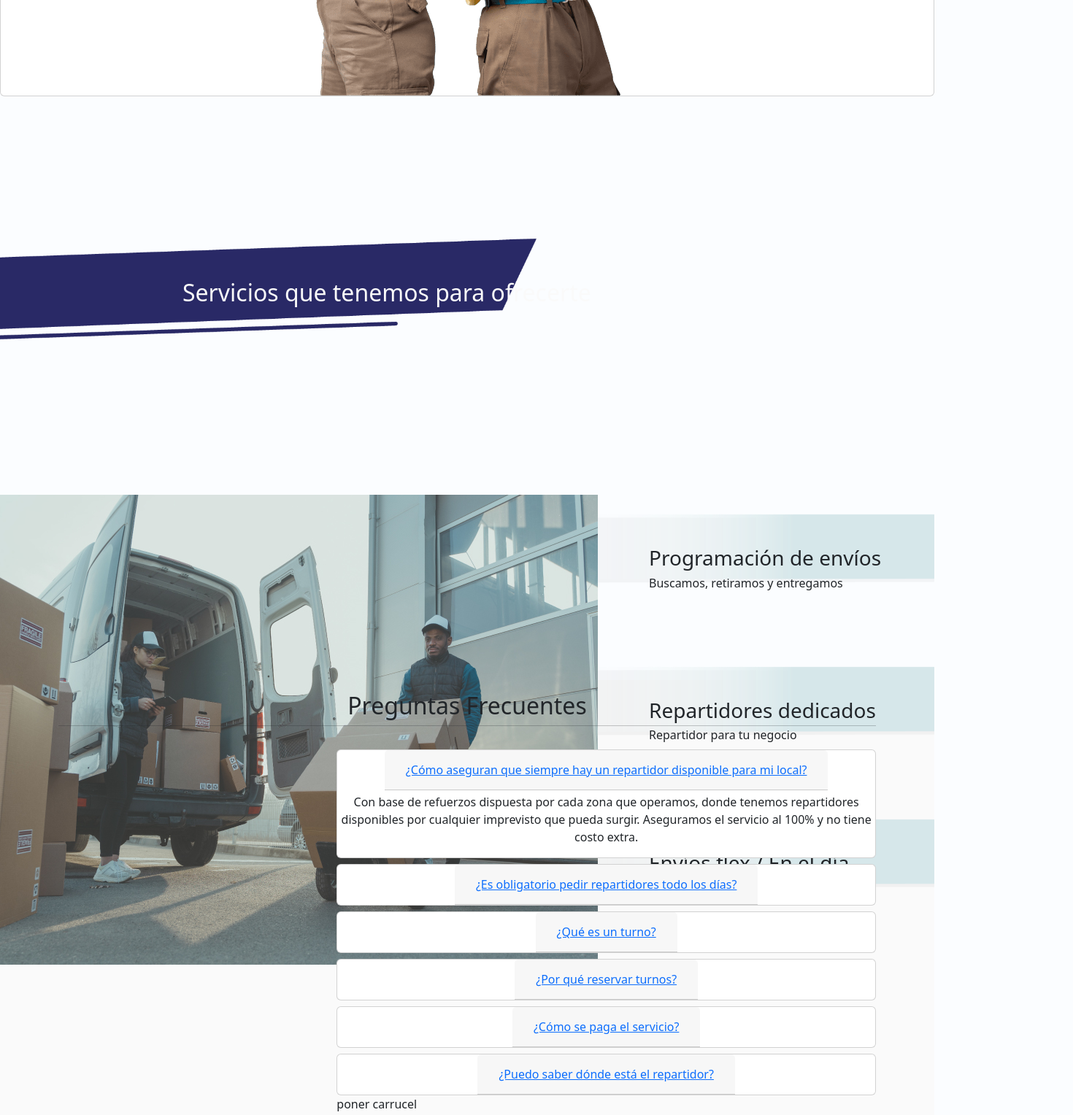
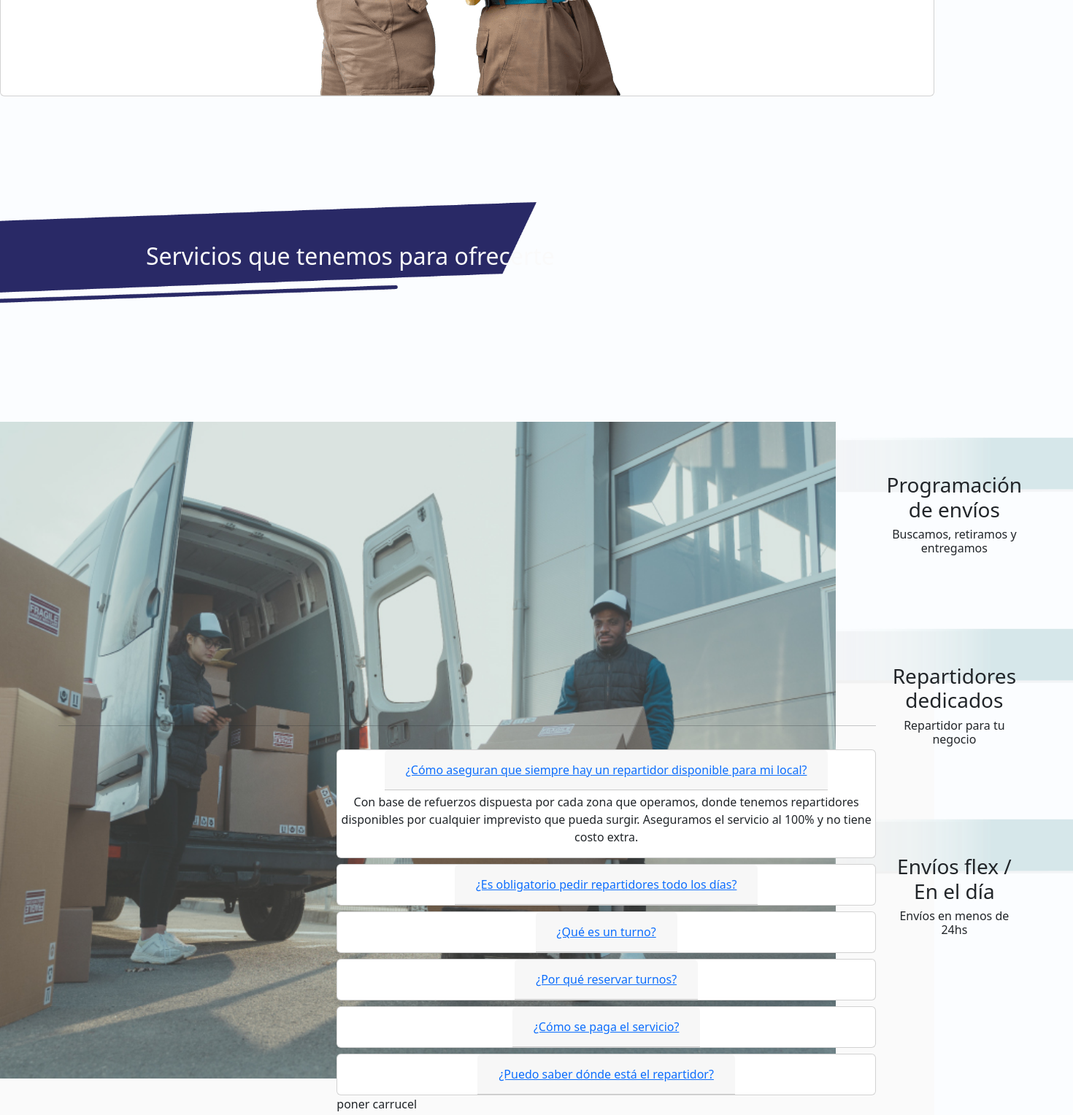
Before and after one commit to lucastabare/email-work, a plain HTML site: page landing/index.html in a window 1280 px wide. Shown: the part 3460-4988 px from the top of the page at 73% size, 1470 px wide, since content can reach past the window. Drawn offline with nearby package versions, Linux system fonts and the light colour scheme.

Commit message:
ultimos cambios

```diff
--- a/landing/index.html
+++ b/landing/index.html
@@ -172,7 +172,7 @@
         </div>
         <div class="serviciosInfo">
             <div class="imgServicios">
-                <img src="./assets/recursos/servicios.jpg" alt="servicios">
+                <img height="840px" width="auto" src="./assets/recursos/servicios.jpg" alt="servicios">
             </div>
             <div class="infoServicios">
                 <div class="servicios">
--- a/landing/style.css
+++ b/landing/style.css
@@ -180,6 +180,7 @@ body{
 .servicios{
     width: 100%;
     height: 100vh;
+    position: relative;
 }
 
 .titleServicios{
@@ -187,14 +188,15 @@ body{
     background-position: left;
     background-repeat: no-repeat;
     background-size: 60vw;
-    width: 100%;
-    padding: 250px;
+    padding:200px;
     display: flex;
     color: #FAFAFA;
+    top: 300px;
 }
 
 .serviciosInfo{
     display: flex;
+    padding-bottom: 180px;
 }
 
 .infoServicios{
@@ -206,11 +208,18 @@ body{
     flex-direction: left;
 }
 
+.imgServicios img{
+    height: 900px;
+    width: auto;
+    position: relative;
+}
+
 .serviciosItem{
     background-image: url("./assets/recursos/servicios.png");
     background-repeat: no-repeat;
-    background-size: 50vw;
+    background-size: 40vw;
     padding: 70px;
+    text-align: center;
 }
 
 
```
